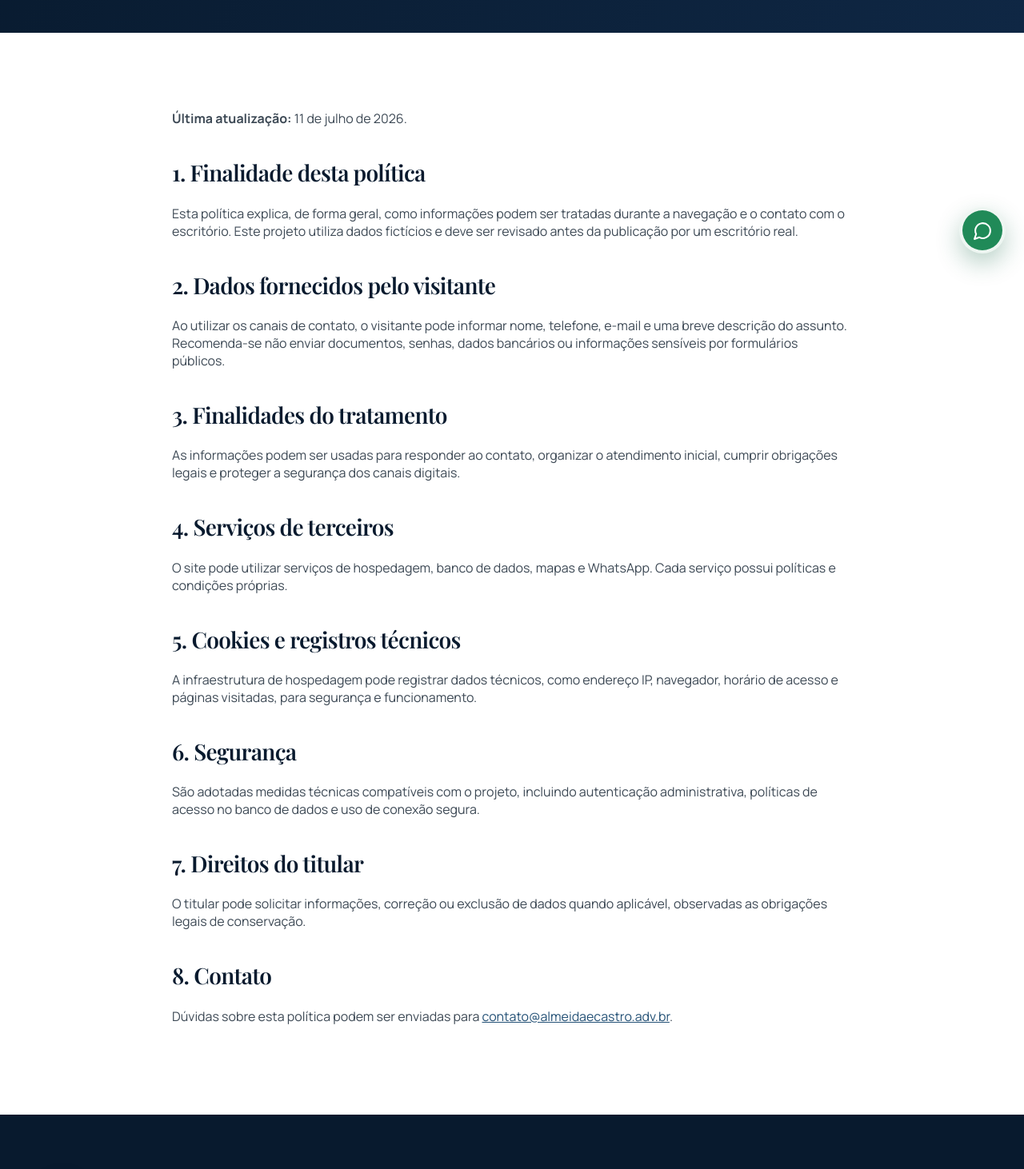
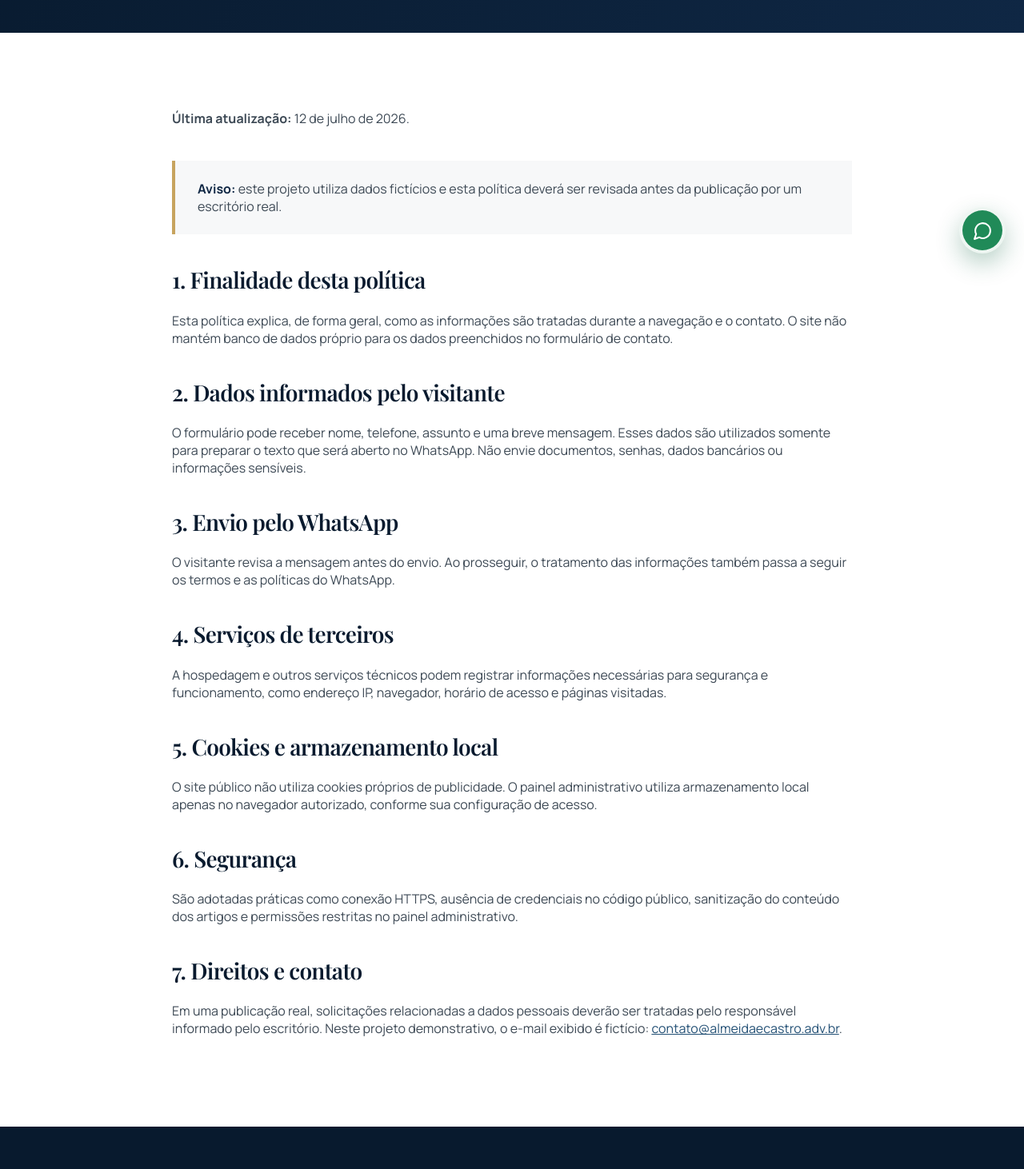
Before and after one commit to RicardoRibeiro-Prof/almeida-castro-advocacia, a React (Vite) app: page /politica-de-privacidade in a window 1280 px wide. Shown: the part 460-1922 px from the top of the page at 80% size. Built offline with nearby package versions, Linux system fonts and the light colour scheme.

Commit message:
Ajusta SEO e conteúdo da política de privacidade

```diff
--- a/src/pages/PrivacyPolicy.jsx
+++ b/src/pages/PrivacyPolicy.jsx
@@ -1,23 +1,28 @@
 import PageHero from '../components/PageHero'
 import Seo from '../components/Seo'
+import SITE from '../config/site'
 import { CONTACT_INFO } from '../utils/constants'
 
 export default function PrivacyPolicy() {
   return (
     <>
-      <Seo title="Política de Privacidade" description="Política de privacidade e tratamento de dados do site Almeida & Castro Advocacia." />
+      <Seo
+        title="Política de Privacidade | Almeida & Castro Advocacia"
+        description="Saiba como este site demonstrativo prepara mensagens para o WhatsApp sem manter banco de dados próprio para o formulário."
+        path="/politica-de-privacidade"
+      />
       <PageHero eyebrow="Privacidade" title="Política de Privacidade" description="Informações gerais sobre o tratamento de dados neste site demonstrativo." breadcrumbs={[{ label: 'Política de Privacidade' }]} />
       <section className="section">
         <article className="container legal-content">
-          <p><strong>Última atualização:</strong> 11 de julho de 2026.</p>
-          <h2>1. Finalidade desta política</h2><p>Esta política explica, de forma geral, como informações podem ser tratadas durante a navegação e o contato com o escritório. Este projeto utiliza dados fictícios e deve ser revisado antes da publicação por um escritório real.</p>
-          <h2>2. Dados fornecidos pelo visitante</h2><p>Ao utilizar os canais de contato, o visitante pode informar nome, telefone, e-mail e uma breve descrição do assunto. Recomenda-se não enviar documentos, senhas, dados bancários ou informações sensíveis por formulários públicos.</p>
-          <h2>3. Finalidades do tratamento</h2><p>As informações podem ser usadas para responder ao contato, organizar o atendimento inicial, cumprir obrigações legais e proteger a segurança dos canais digitais.</p>
-          <h2>4. Serviços de terceiros</h2><p>O site pode utilizar serviços de hospedagem, banco de dados, mapas e WhatsApp. Cada serviço possui políticas e condições próprias.</p>
-          <h2>5. Cookies e registros técnicos</h2><p>A infraestrutura de hospedagem pode registrar dados técnicos, como endereço IP, navegador, horário de acesso e páginas visitadas, para segurança e funcionamento.</p>
-          <h2>6. Segurança</h2><p>São adotadas medidas técnicas compatíveis com o projeto, incluindo autenticação administrativa, políticas de acesso no banco de dados e uso de conexão segura.</p>
-          <h2>7. Direitos do titular</h2><p>O titular pode solicitar informações, correção ou exclusão de dados quando aplicável, observadas as obrigações legais de conservação.</p>
-          <h2>8. Contato</h2><p>Dúvidas sobre esta política podem ser enviadas para <a href={`mailto:${CONTACT_INFO.email}`}>{CONTACT_INFO.email}</a>.</p>
+          <p><strong>Última atualização:</strong> <time dateTime="2026-07-12">12 de julho de 2026</time>.</p>
+          {SITE.isDemo && <p className="informative-box"><strong>Aviso:</strong> este projeto utiliza dados fictícios e esta política deverá ser revisada antes da publicação por um escritório real.</p>}
+          <h2>1. Finalidade desta política</h2><p>Esta política explica, de forma geral, como as informações são tratadas durante a navegação e o contato. O site não mantém banco de dados próprio para os dados preenchidos no formulário de contato.</p>
+          <h2>2. Dados informados pelo visitante</h2><p>O formulário pode receber nome, telefone, assunto e uma breve mensagem. Esses dados são utilizados somente para preparar o texto que será aberto no WhatsApp. Não envie documentos, senhas, dados bancários ou informações sensíveis.</p>
+          <h2>3. Envio pelo WhatsApp</h2><p>O visitante revisa a mensagem antes do envio. Ao prosseguir, o tratamento das informações também passa a seguir os termos e as políticas do WhatsApp.</p>
+          <h2>4. Serviços de terceiros</h2><p>A hospedagem e outros serviços técnicos podem registrar informações necessárias para segurança e funcionamento, como endereço IP, navegador, horário de acesso e páginas visitadas.</p>
+          <h2>5. Cookies e armazenamento local</h2><p>O site público não utiliza cookies próprios de publicidade. O painel administrativo utiliza armazenamento local apenas no navegador autorizado, conforme sua configuração de acesso.</p>
+          <h2>6. Segurança</h2><p>São adotadas práticas como conexão HTTPS, ausência de credenciais no código público, sanitização do conteúdo dos artigos e permissões restritas no painel administrativo.</p>
+          <h2>7. Direitos e contato</h2><p>Em uma publicação real, solicitações relacionadas a dados pessoais deverão ser tratadas pelo responsável informado pelo escritório. Neste projeto demonstrativo, o e-mail exibido é fictício: <a href={`mailto:${CONTACT_INFO.email}`}>{CONTACT_INFO.email}</a>.</p>
         </article>
       </section>
     </>
```
